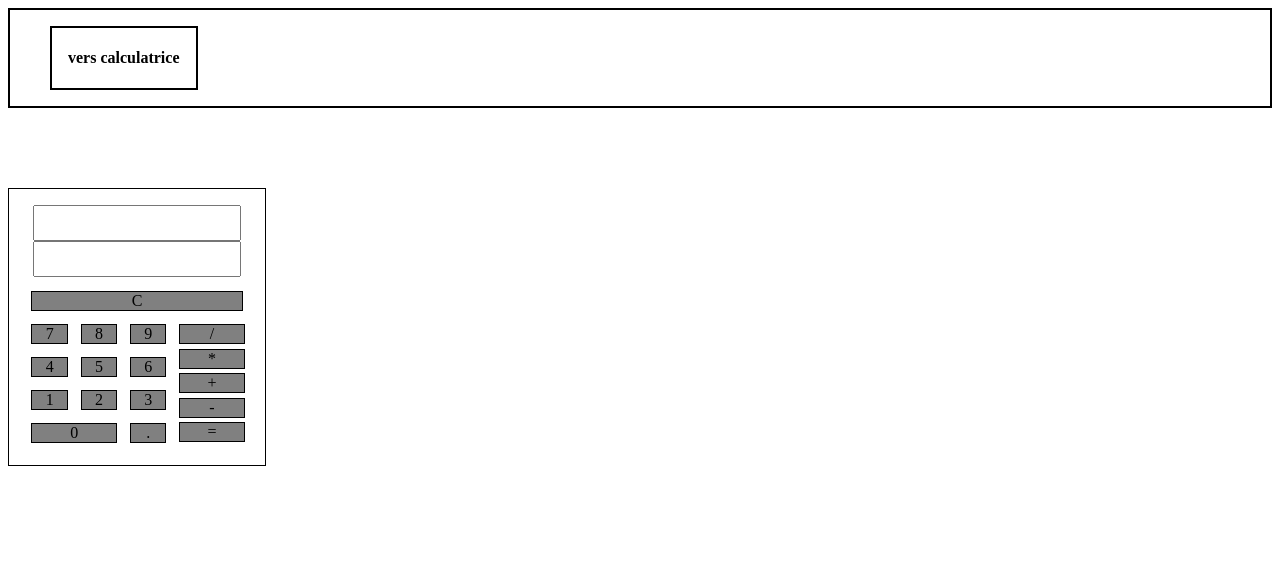
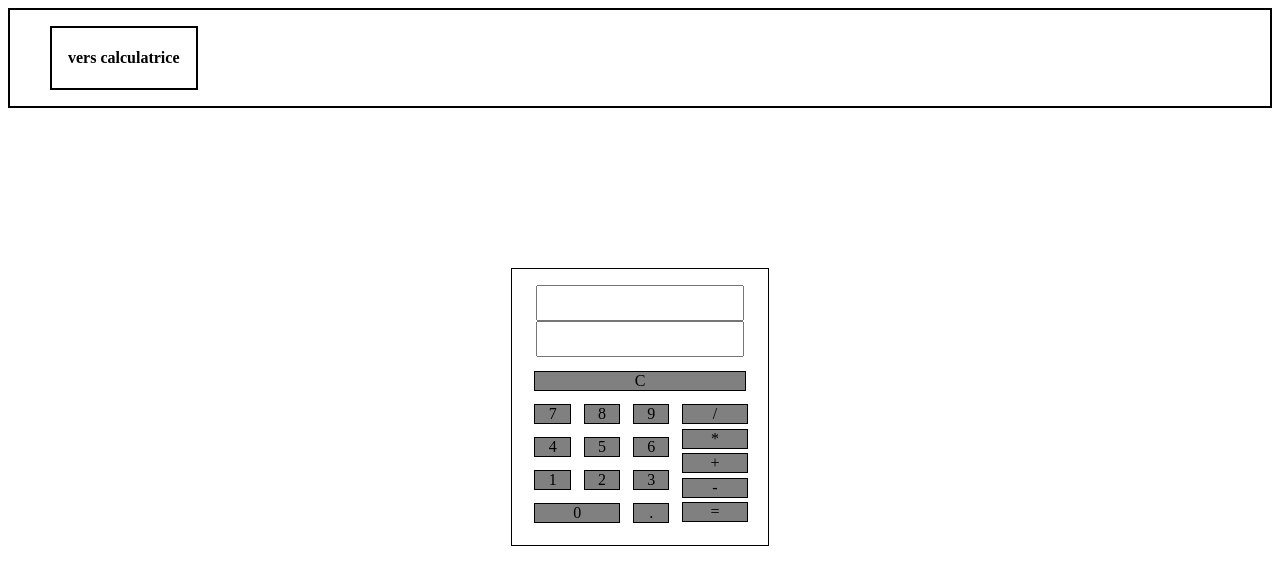
Before and after one commit to lqksdfohd/divers, an Angular app: page /calculatrice in a window 1280 px wide. Shown: the top 584 px of the page. Built offline with nearby package versions, Linux system fonts and the light colour scheme.

Commit message:
css
centrer la div contenant les composants

```diff
--- a/src/app/app.component.css
+++ b/src/app/app.component.css
@@ -25,3 +25,16 @@ a, a:visited{
     color: black;
     text-decoration: none;
 }
+
+div.affiche-components{
+    display: grid;
+    grid-template-columns: 1fr 1fr 1fr;
+    grid-template-rows:  5rem 1fr 1fr;
+}
+
+div.component{
+    grid-row: 2/3;
+    grid-column: 2/3;
+    display: flex;
+    justify-content: center;
+}
--- a/src/app/app.component.html
+++ b/src/app/app.component.html
@@ -4,5 +4,7 @@
   </ul>
 </div>
 <div class="affiche-components">
-  <div><router-outlet></router-outlet></div>
+  <div class="component">
+    <router-outlet></router-outlet>
+  </div>
 </div>
```
